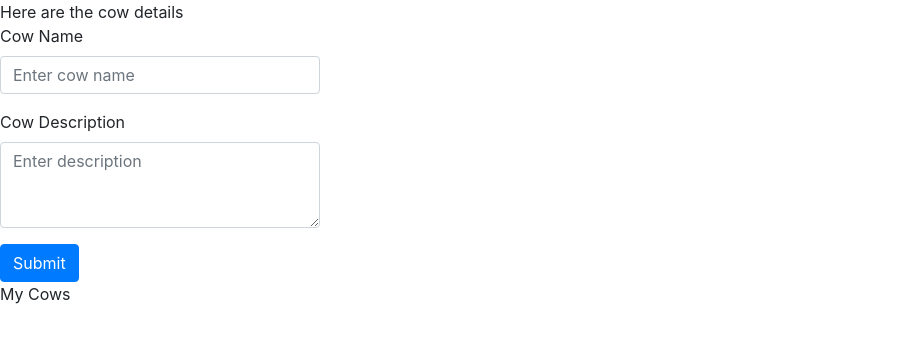
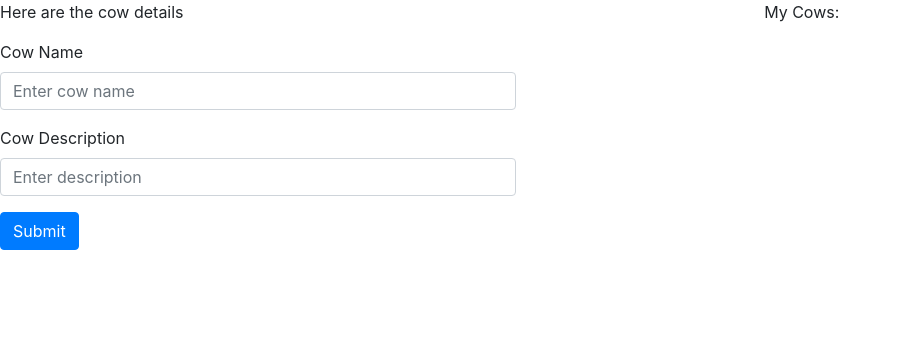
Before and after one commit to sintur2527/cows-practice, a React app: page / in a window 1280 px wide. Shown: the top 342 px of the page, without its empty margins (0-901 px from the left). Built offline with nearby package versions, Linux system fonts and the light colour scheme; no server answers.

Commit message:
Implemented Post and Cow Form

```diff
--- a/src/App.jsx
+++ b/src/App.jsx
@@ -2,19 +2,36 @@ import React, { Component, Fragment } from 'react';
 import Details from './Details.jsx';
 import CowForm from './CowForm.jsx';
 import CowList from './CowList.jsx';
+import getCows from './lib/getCows.js';
 
 export default class App extends Component {
+  constructor(props) {
+    super(props);
+
+    this.state = {
+      cowlist: [],
+    };
+  }
+
+  componentDidMount() {
+    getCows.get();
+  }
+
   render() {
     return (
       <Fragment>
-        <div>
-          <Details />
+        <div className="row">
+          <div className="col-md-7">
+            <Details />
+          </div>
+          <div className="col-md-5">
+            <CowList />
+          </div>
         </div>
-        <div>
-          <CowForm />
-        </div>
-        <div>
-          <CowList />
+        <div className="row">
+          <div className="col-md-5">
+            <CowForm />
+          </div>
         </div>
       </Fragment>
     );
--- /dev/null
+++ b/src/CowEntry.jsx
@@ -0,0 +1 @@
+const CowEntry = props => {};
--- a/src/CowForm.jsx
+++ b/src/CowForm.jsx
@@ -1,30 +1,61 @@
 import React, { Component, Fragment } from 'react';
+import Axios from 'axios';
 
 export default class CowForm extends Component {
   constructor(props) {
     super(props);
-    this.state = {};
+    this.state = {
+      name: '',
+      description: '',
+    };
+    this.handleInputChange = this.handleInputChange.bind(this);
+    this.handleSubmit = this.handleSubmit.bind(this);
   }
+
+  handleInputChange(event) {
+    const target = event.target;
+    const name = target.name;
+    this.setState({
+      [name]: target.value,
+    });
+  }
+
+  handleSubmit(event) {
+    event.preventDefault();
+    Axios.post('http://localhost:8000/api/cows', {
+      name: this.state.name,
+      description: this.state.description,
+    }).then(res => {
+      $('form :input').attr('value', '');
+      console.log('Successful Post!');
+    });
+  }
+
   render() {
     return (
       <Fragment>
-        <form>
+        <form onSubmit={this.handleSubmit}>
           <div className="form-group">
             <label for="cowName">Cow Name</label>
             <input
               type="text"
-              className="form-control col-sm-3"
+              className="form-control"
               id="cowName"
+              name="name"
+              value={this.state.name}
+              onChange={this.handleInputChange}
               placeholder="Enter cow name"
             />
           </div>
           <div className="form-group">
             <label for="cowDescription">Cow Description</label>
-            <textarea
-              className="form-control col-sm-3"
+            <input
+              className="form-control"
               id="cowDescription"
+              name="description"
+              value={this.state.description}
+              onChange={this.handleInputChange}
               placeholder="Enter description"
-              rows="3"
             />
           </div>
           <button type="submit" class="btn btn-primary">
--- a/src/CowList.jsx
+++ b/src/CowList.jsx
@@ -1,7 +1,18 @@
 import React, { Component } from 'react';
 
 export default class CowList extends Component {
+  constructor(props) {
+    super(props);
+
+    this.state = {};
+  }
+
   render() {
-    return <div>My Cows</div>;
+    return (
+      <div>
+        My Cows:
+        <ul />
+      </div>
+    );
   }
 }
--- /dev/null
+++ b/src/lib/getCows.js
@@ -0,0 +1,14 @@
+const axios = require('axios');
+
+module.exports = {
+  get: () => {
+    axios
+      .get('http://localhost:8000/api/cows')
+      .then(resp => {
+        console.log('resp', resp.data);
+      })
+      .catch(err => {
+        console.error(err);
+      });
+  },
+};
```
